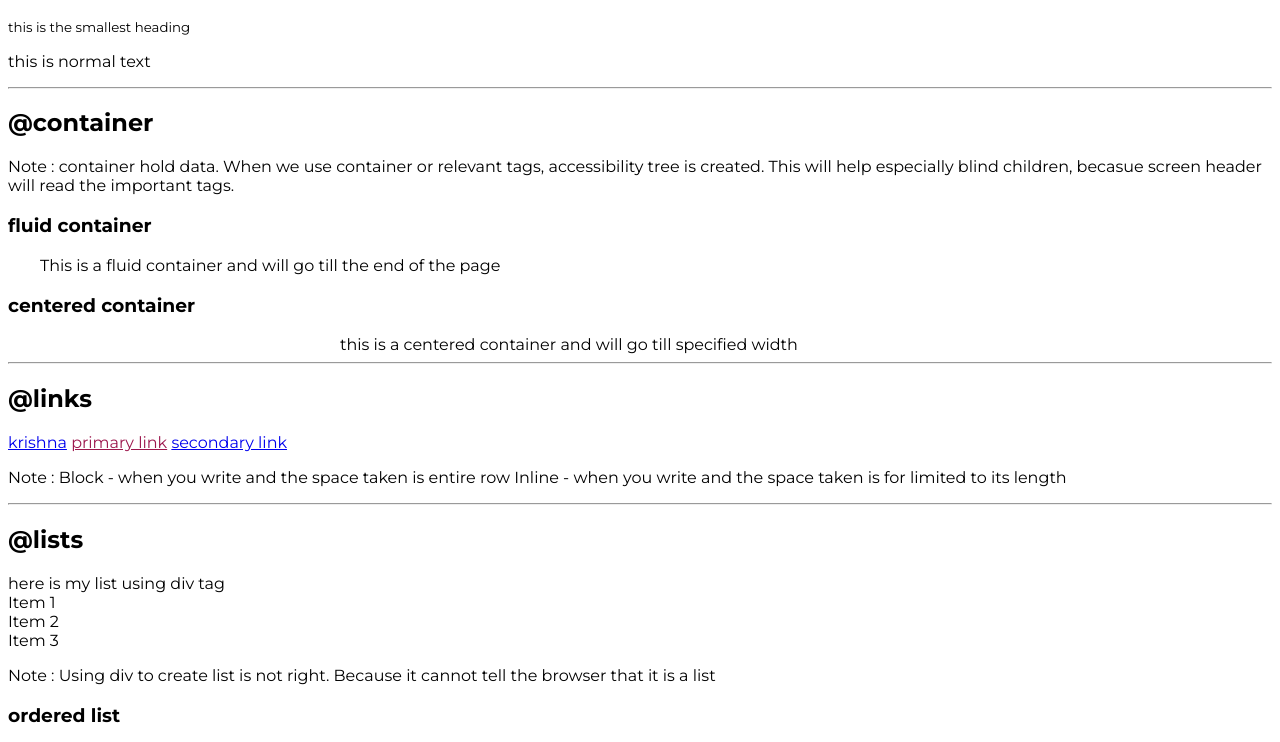
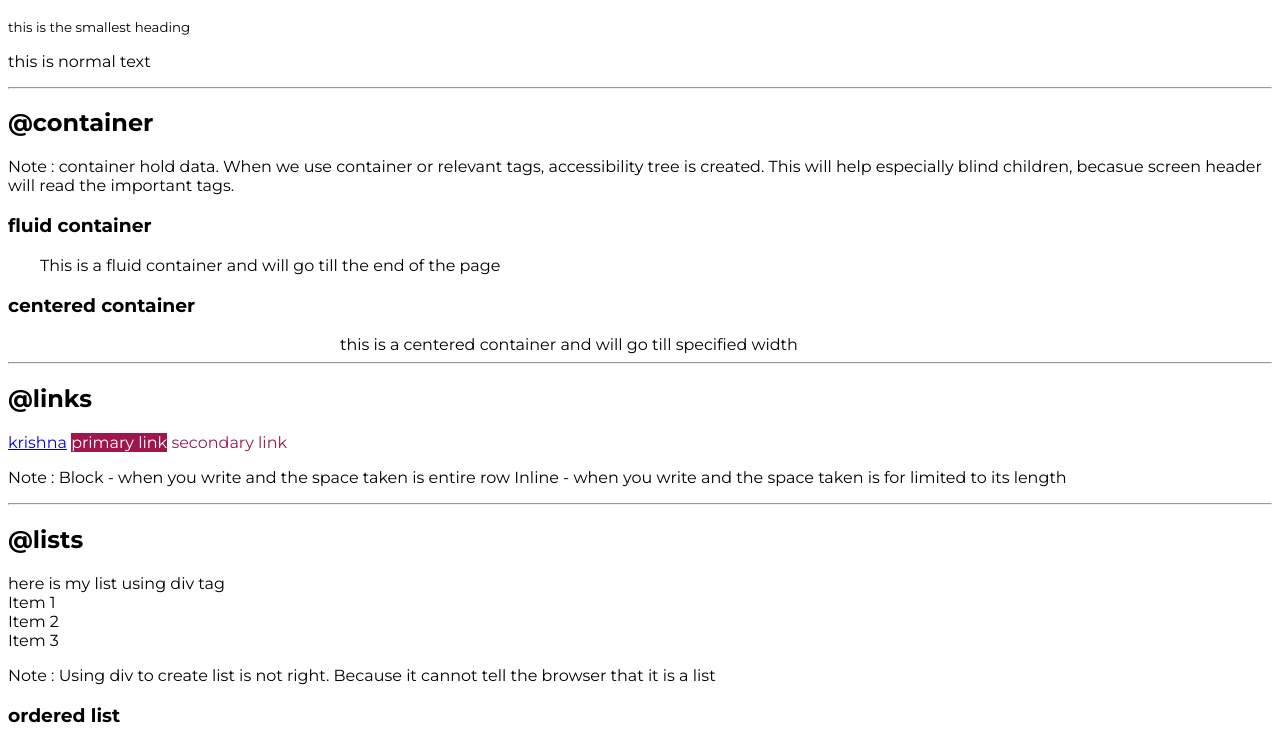
Before and after one commit to krishnamahadev/lesson_3_live, a plain HTML site: page index_v1.html in a window 1280 px wide. Shown: the part 352-1094 px from the top of the page. Drawn offline with Linux system fonts and the light colour scheme.

Commit message:
link updates

```diff
--- a/index_v1.html
+++ b/index_v1.html
@@ -71,8 +71,8 @@
    <h2>@links</h2>
    <a href="https://google.com">krishna</a>
 
-   <a href="/" class = "primlink">primary link</a>
-   <a href="/">secondary link</a>
+   <a href="/" class = "link-primlink">primary link</a>
+   <a href="/" class = "link-seclink">secondary link</a>
 
 
    <p>Note : Block - when you write and the space taken is entire row
--- a/style_v1.css
+++ b/style_v1.css
@@ -1,10 +1,5 @@
 @import url('https://fonts.googleapis.com/css2?family=Montserrat:wght@300;400;700&display=swap');
 
-
-
-:root{
-    --primary-color: #9d174d;
-}
 
 body{
     font-family: 'Montserrat', sans-serif;
@@ -28,7 +23,28 @@ body{
     margin: auto;
 }
 
-.primlink
+
+/* .link{
+    text-decoration: none;
+
+} */
+
+:root{
+    --primary-color: #9d174d;
+}
+
+
+.link-primlink
+{
+
+    background-color: var(--primary-color);
+    text-decoration: none;
+    border-radius: 0.5 rem;
+    color: white;
+}
+
+.link-seclink
 {
     color: var(--primary-color);
+    text-decoration: none;
 }
```
